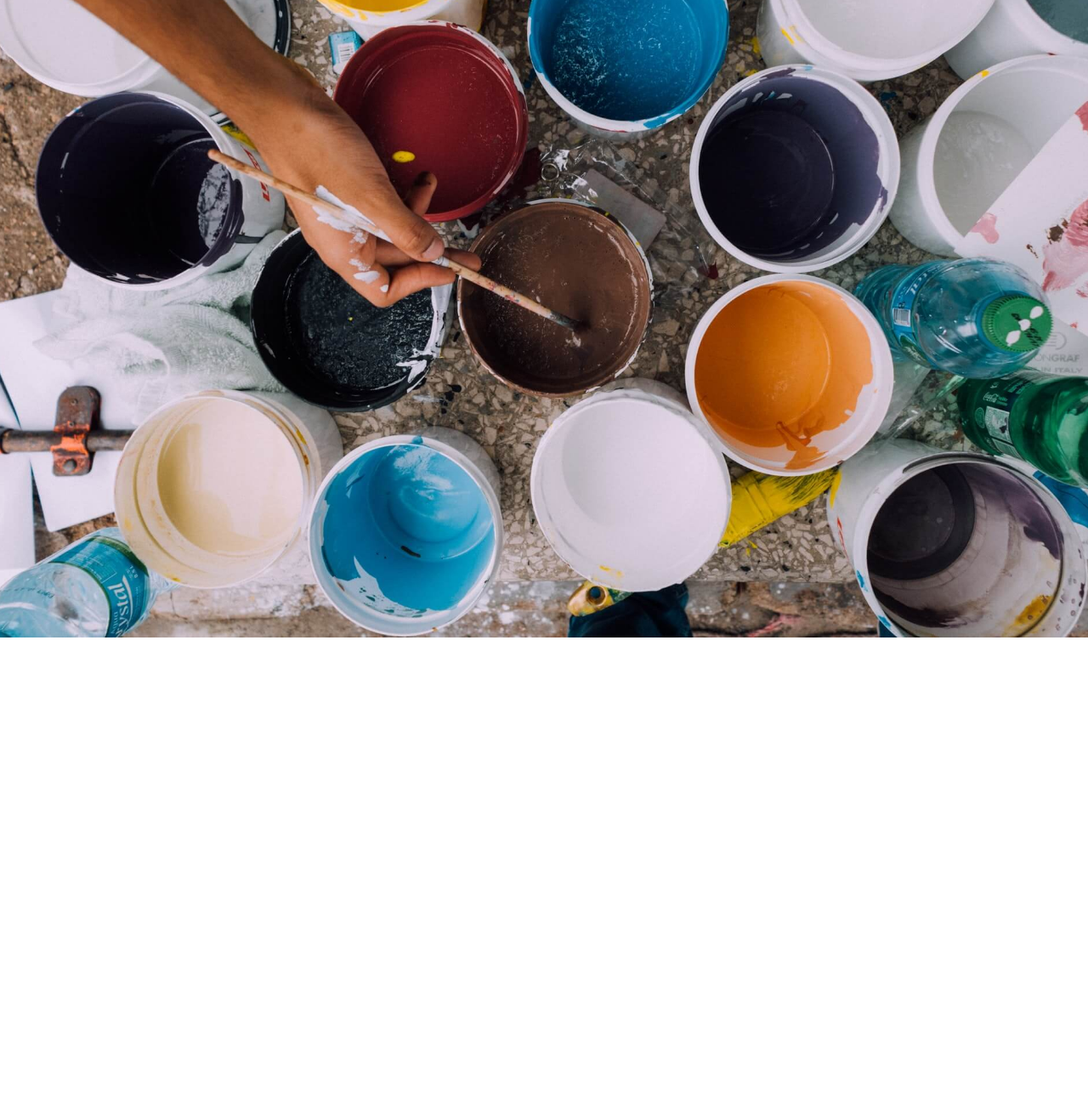
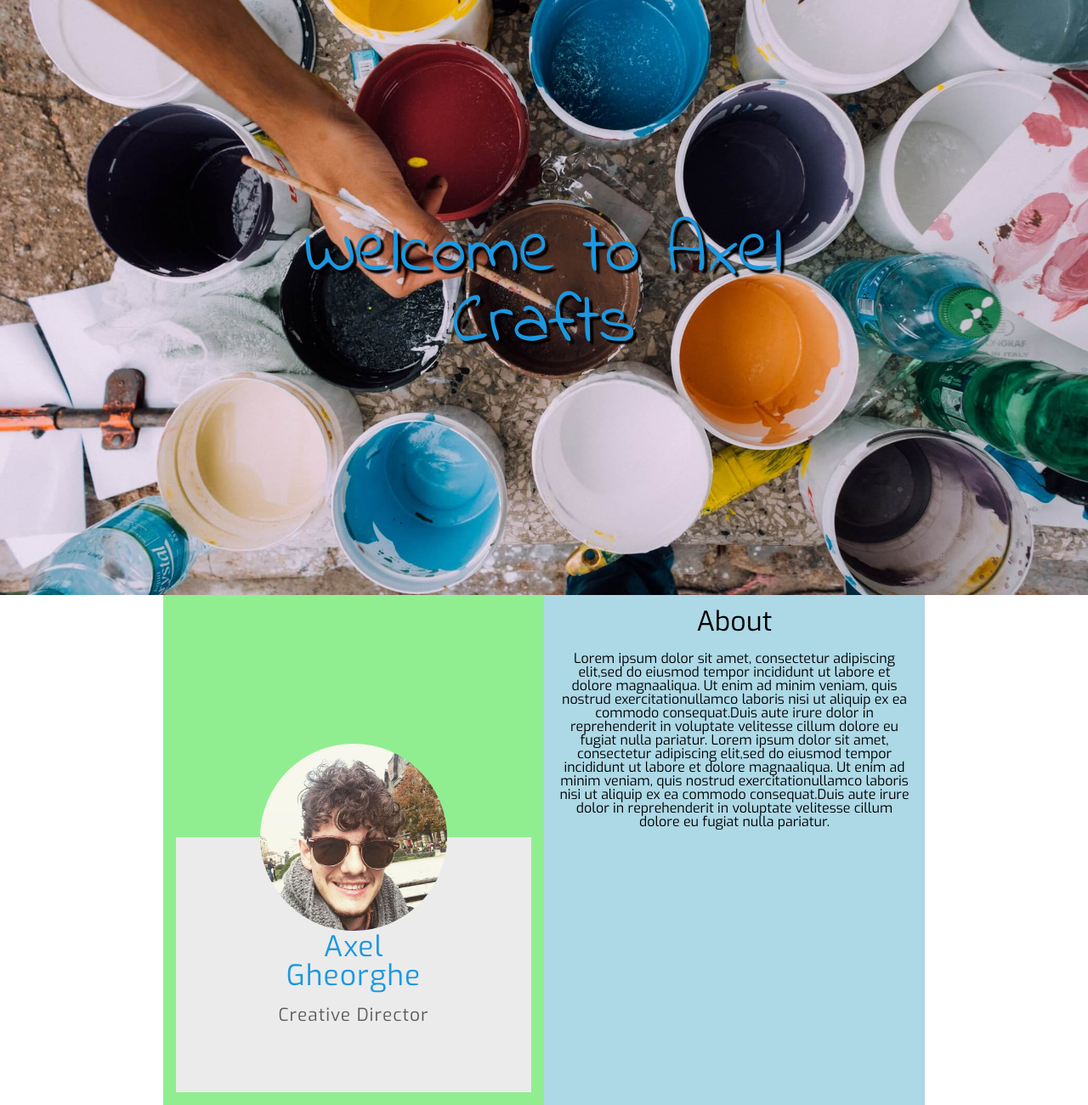
Before and after one commit to luciangheorghe/axelcraftsv2, a website built with Parcel: page src/index.html in a window 1280 px wide. Shown: the part 100-1400 px from the top of the page at 85% size. Before the commit the page ends 850 px from the top, so only its background shows below. Built offline with nearby package versions, Linux system fonts and the light colour scheme.

Commit message:
new files added: about.scss axel-profile.jpg

```diff
--- a/src/index.html
+++ b/src/index.html
@@ -21,7 +21,30 @@
         <img class="mySlides" src="img/top-area1.jpeg" alt="buckets">
         <img class="mySlides" src="img/top-area2.jpeg" alt="brush">
         <img class="mySlides" src="img/top-area3.jpeg" alt="brush2">
+        <div class="main-title">
+          <h1>Welcome to Axel Crafts</h1>
+        </div>
+    </section>
 
+    <section id="about">
+      <div class="user-details">
+        <div class="square">
+          <div class="user-img">
+            <img src="img/axel-profile.jpg" alt="axel" />
+          </div>
+          <div class="user-name">
+            <h2>Axel Gheorghe</h2>
+            <p>Creative Director</p>
+          </div>
+        </div>
+      </div>
+      <div class="about-description">
+        <h2>About</h2>
+        <p>
+          Lorem ipsum dolor sit amet, consectetur adipiscing elit,sed do eiusmod tempor incididunt ut labore et dolore magnaaliqua. Ut enim ad minim veniam, quis nostrud exercitationullamco laboris nisi ut aliquip ex ea commodo consequat.Duis aute irure dolor in reprehenderit in voluptate velitesse cillum dolore eu fugiat nulla pariatur.
+          Lorem ipsum dolor sit amet, consectetur adipiscing elit,sed do eiusmod tempor incididunt ut labore et dolore magnaaliqua. Ut enim ad minim veniam, quis nostrud exercitationullamco laboris nisi ut aliquip ex ea commodo consequat.Duis aute irure dolor in reprehenderit in voluptate velitesse cillum dolore eu fugiat nulla pariatur.
+        </p>
+      </div>
 
     </section>
 
--- /dev/null
+++ b/src/scss/_about.scss
@@ -0,0 +1,70 @@
+#about{
+  font-family: 'Exo', sans-serif;
+  margin: 0 auto;
+  width: 70%;
+  height: 600px;
+  display: flex;
+  flex-direction: row;
+  .user-details{
+    width: 50%;
+    height: 100%;
+    background: lightgreen;
+    padding: 15px 15px 15px 15px;
+    display: flex;
+    flex-direction: column-reverse;
+    .square{
+      width: 100%;
+      height: 300px;
+
+
+      background: #EBEBEB;
+      position: relative;
+      .user-img{
+        position: absolute;
+        top: -110px;
+        left: 50%;
+        transform: translate(-50%, 0);
+        -webkit-transform: translate(-50%, 0);
+        -moz-transform: translate(-50%, 0);
+        -ms-transform: translate(-50%, 0);
+        img{
+          width: 220px;
+          height: auto;
+          border-radius: 50%;
+        }
+      }
+      .user-name{
+        text-align: center;
+        position: absolute;
+        bottom: 80px;
+        left: 50%;
+        transform: translate(-50%, 0);
+        -webkit-transform: translate(-50%, 0);
+        -moz-transform: translate(-50%, 0);
+        -ms-transform: translate(-50%, 0);
+        h2{
+          font-size: 2.1rem;
+          padding-bottom: 20px;
+          letter-spacing: 1px;
+          color: $lightblue;
+        }
+        p{
+          font-size: 1.3rem;
+          color: $grey;
+          letter-spacing: 1px;
+        }
+      }
+    }
+  }
+  .about-description{
+    padding: 15px 15px 15px 15px;
+    width: 50%;
+    height: 100%;
+    background: lightblue;
+    text-align: center;
+    h2{
+      font-size: 2rem;
+      padding-bottom: 20px;
+    }
+  }
+}
--- a/src/scss/_navbar.scss
+++ b/src/scss/_navbar.scss
@@ -1,7 +1,7 @@
 .container{
+  font-family: 'Exo', sans-serif;
   width: 70%;
-  height: 50px;
-  background: yellow;
+  height: 10%;
   margin: 0 auto;
   .nav-wrapper{
     height: 100%;
@@ -11,9 +11,10 @@
     justify-content: space-between;
     .brand-logo{
       text-transform: uppercase;
-      font-size: 25px;
+      font-size: 1.5rem;
       padding: 0 0 0 15px;
       color: $lightgrey;
+      letter-spacing: 2px;
     }
     #nav-mobile{
       display: flex;
@@ -23,8 +24,9 @@
           color: $lightgrey;
           padding: 0 15px;
           text-transform: uppercase;
-          font-size: 13px;
-          letter-spacing: 1px;
+          font-weight: 700;
+          font-size: 0.75rem;
+          letter-spacing: 2px;
           transition: all .6s ease-in-out;
           &:hover{
             color: $lightblue;
--- a/src/scss/_slider.scss
+++ b/src/scss/_slider.scss
@@ -1,9 +1,11 @@
+@import url('https://fonts.googleapis.com/css?family=Indie+Flower');
+
 #sliders-container{
   position: relative;
   top: 0;
   left: 0;
   display: block;
-  height: 100%;
+  height: 90%;
   .mySlides{
     position: absolute;
     display: block;
@@ -11,5 +13,20 @@
     height: 100%;
     object-fit: cover;
   }
-
+  .main-title{
+    font-family: 'Indie Flower', cursive;
+    color: $lightblue;
+    text-shadow: 4px 4px 2px rgba(0, 0, 0, 1);
+    text-align: center;
+    font-size: 5.2rem;
+    padding: 10px;
+    border-radius: 10px;
+    position: absolute;
+    top: 50%;
+    left: 50%;
+    transform: translate(-50%, -50%);
+    -webkit-transform: translate(-50%, -50%);
+    -moz-transform: translate(-50%, -50%);
+    -ms-transform: translate(-50%, -50%);
+  }
 }
--- a/src/scss/main.scss
+++ b/src/scss/main.scss
@@ -3,6 +3,7 @@
 @import 'variables';
 @import 'navbar';
 @import 'slider';
+@import 'about';
 
 *{
   box-sizing: border-box;
@@ -14,5 +15,5 @@ a{
 
 body{
   font-family: 'Exo2', sans-serif;
-
+  font-size: 16px;
 }
```
Also changed, not shown: dist/3fb821ee95b84a147f809d5c29b655c7.css, dist/3fb821ee95b84a147f809d5c29b655c7.js, dist/83b97dbe232817eff0e7624ce0a94aa6.jpg (added), dist/index.html, src/img/axel-profile.jpg (added).
